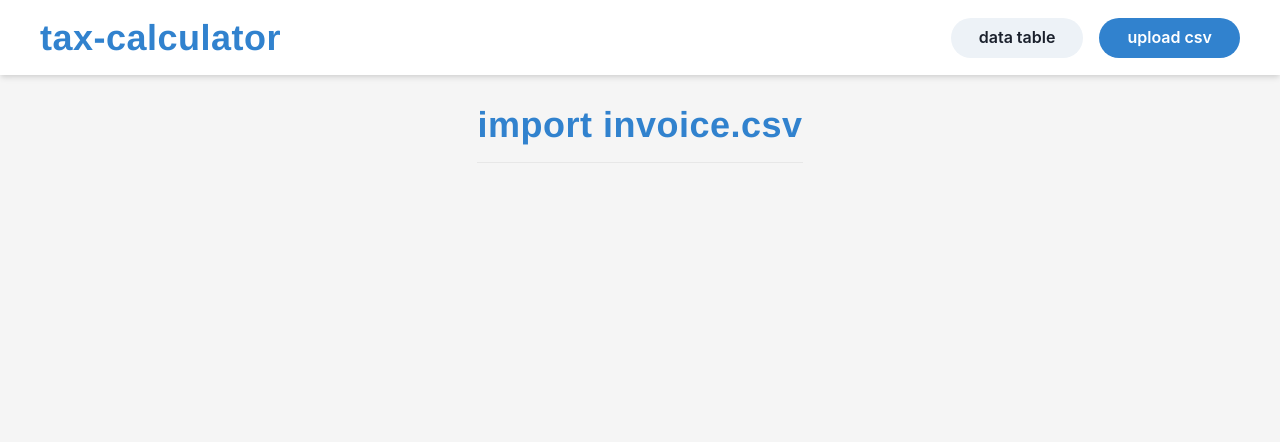
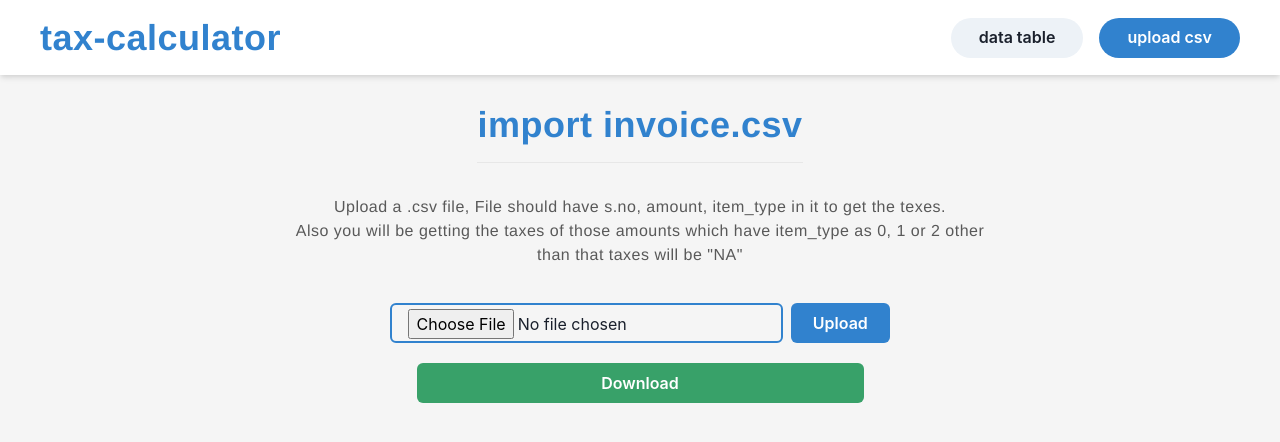
Before and after one commit to iammostak/tax-calculator, a React (Vite) app: page /uploadcsv in a window 1280 px wide. Shown: the top 442 px of the page. Built offline with nearby package versions, Linux system fonts and the light colour scheme.

Commit message:
uploading and downloading done

```diff
--- a/src/routes/ImportCSV.jsx
+++ b/src/routes/ImportCSV.jsx
@@ -1,6 +1,83 @@
-import { Heading, VStack } from "@chakra-ui/react";
+import {
+   Button,
+   Heading,
+   HStack,
+   Input,
+   Text,
+   useToast,
+   VStack,
+} from "@chakra-ui/react";
+import { useState } from "react";
+
+const tax_rates = { 0: 5, 1: 8, 2: 12 };
+
+const addTaxes = (data) => {
+   data = data.map((item, index) => {
+      item = item.split(",");
+
+      if (index === 0) {
+         item.push("tax");
+         item = item.join(",");
+         return item;
+      } else {
+         let amount = +item[1],
+            item_type = +item[2];
+         let tax_amount = amount * (tax_rates[item_type] / 100);
+
+         if (item_type > 2) {
+            item.push("NA");
+            item = item.join(",");
+            return item;
+         } else {
+            item.push(tax_amount.toFixed(2));
+            item = item.join(",");
+            return item;
+         }
+      }
+   });
+
+   data = data.join("\r\n");
+
+   const blob = new Blob([data], { type: "text/csv" });
+   const file = new File([blob], "result.csv", { type: "text/csv" });
+
+   return file;
+};
 
 function ImportCSV() {
+   const [inputFile, setInputFile] = useState({});
+   const toast = useToast();
+   const [url, setUrl] = useState("");
+
+   const handleFile = () => {
+      if (!inputFile.name) {
+         toast({
+            title: "Please select a invoice.csv file",
+            status: "warning",
+            position: "top",
+            duration: 3000,
+            isClosable: true,
+         });
+         return;
+      }
+      const reader = new FileReader();
+
+      reader.onload = async (event) => {
+         let file = addTaxes(event.target.result.split("\r\n"));
+
+         setUrl(URL.createObjectURL(file));
+         toast({
+            title: "file uploaded successfully",
+            status: "success",
+            position: "top",
+            duration: 3000,
+            isClosable: true,
+         });
+      };
+
+      reader.readAsText(inputFile);
+   };
+
    return (
       <VStack my={7} justify={"stretch"} spacing={5}>
          <Heading
@@ -16,6 +93,42 @@ function ImportCSV() {
          >
             import invoice.csv
          </Heading>
+         <Text
+            fontFamily={"Helvetica"}
+            letterSpacing={0.5}
+            align={"center"}
+            w={700}
+            pb={4}
+            color={"blackAlpha.700"}
+         >
+            Upload a .csv file, File should have s.no, amount, item_type in it
+            to get the texes.
+            <br /> Also you will be getting the taxes of those amounts which
+            have item_type as 0, 1 or 2 other than that taxes will be "NA"
+         </Text>
+         <HStack>
+            <Input
+               py={1}
+               type="file"
+               accept=".csv"
+               border={"2px solid"}
+               borderColor={"blue.500"}
+               onChange={(event) => setInputFile(event.target.files[0])}
+            />
+            <Button px={7} colorScheme={"blue"} onClick={handleFile}>
+               Upload
+            </Button>
+         </HStack>
+         <Button
+            w={447}
+            disabled={!url}
+            as={"a"}
+            href={url}
+            colorScheme={"green"}
+            download="result"
+         >
+            Download
+         </Button>
       </VStack>
    );
 }
```
